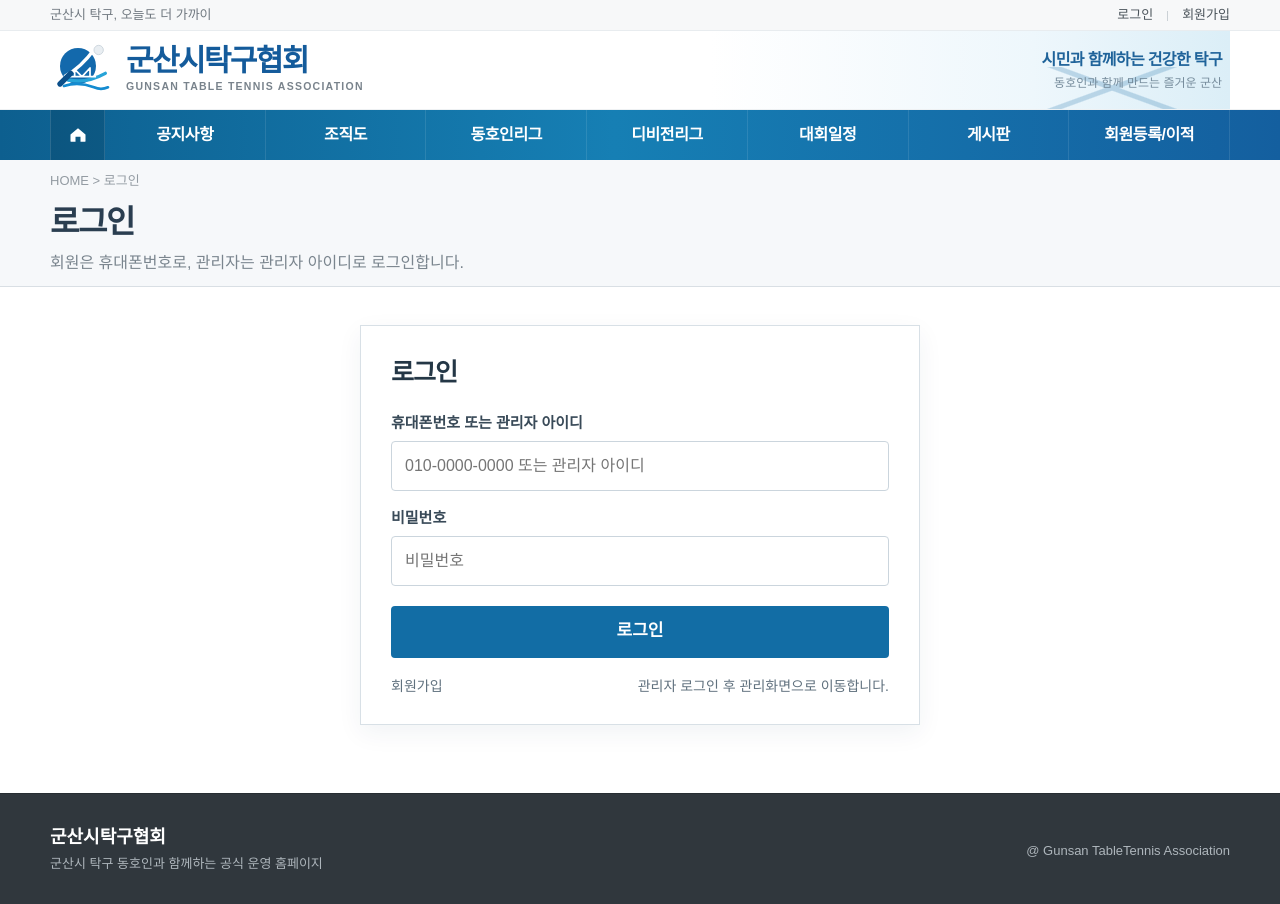
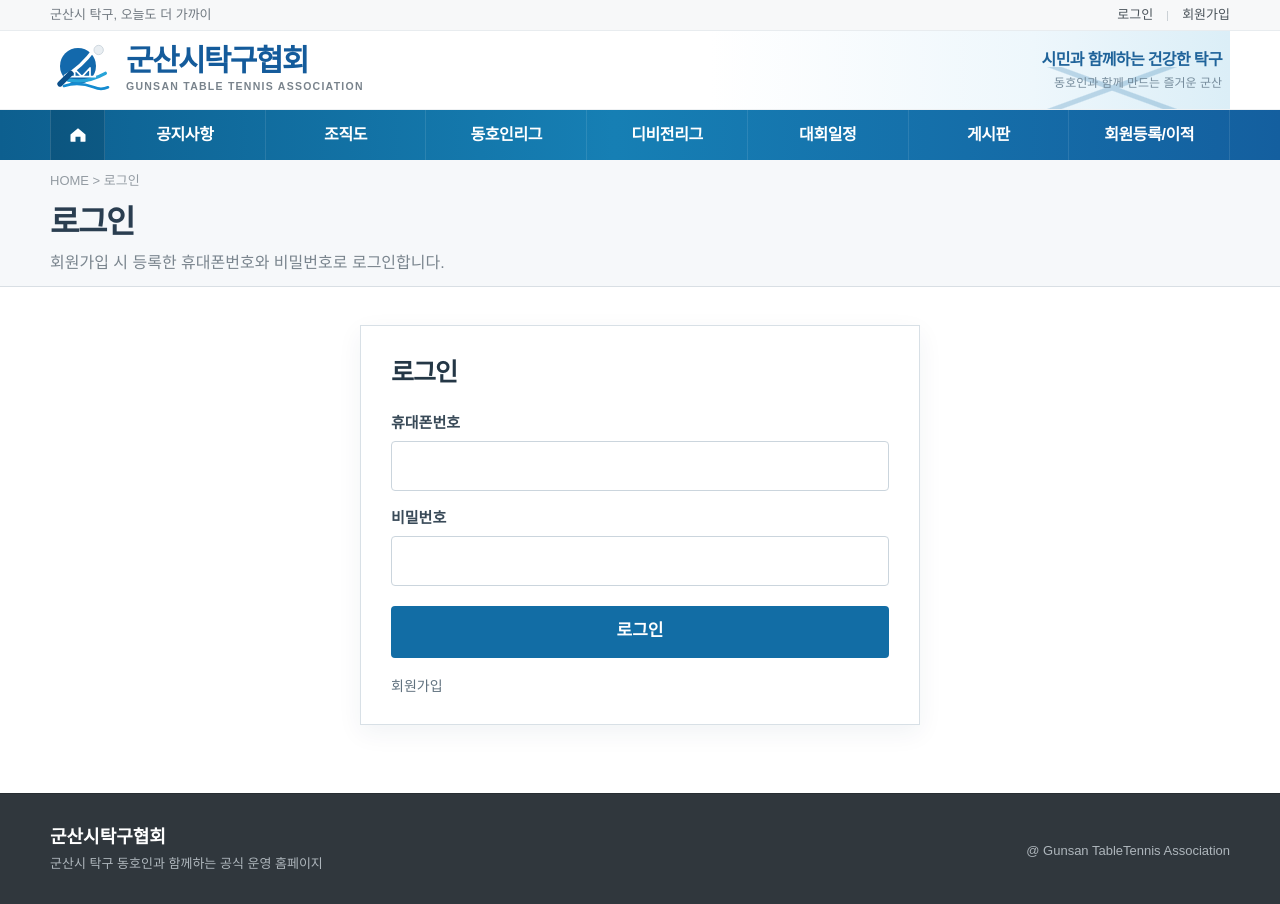
Before and after one commit to Aprasaks/gunsan-table-tennis-association, a Next.js app: page /login in a window 1280 px wide. Built offline with nearby package versions, Linux system fonts and the light colour scheme.

Commit message:
로그인 화면에서 관리자 안내와 placeholder 제거

```diff
--- a/src/app/login/page.tsx
+++ b/src/app/login/page.tsx
@@ -24,10 +24,10 @@ export default function LoginPage() {
         headers: { 'Content-Type': 'application/json' },
         body: JSON.stringify({ username: loginValue.toLowerCase(), password }),
       });
-      const result = await response.json().catch(() => ({ ok: false, message: '관리자 로그인 처리 중 오류가 발생했습니다.' })) as { ok: boolean; message?: string };
+      const result = await response.json().catch(() => ({ ok: false, message: '로그인 처리 중 오류가 발생했습니다.' })) as { ok: boolean; message?: string };
 
       if (!response.ok || !result.ok) {
-        setMessage(result.message ?? '관리자 로그인에 실패했습니다.');
+        setMessage(result.message ?? '로그인에 실패했습니다.');
         return;
       }
 
@@ -59,7 +59,7 @@ export default function LoginPage() {
         <div className="siteShell subHeroInner">
           <span className="crumb">HOME &gt; 로그인</span>
           <h1>로그인</h1>
-          <p>회원은 휴대폰번호로, 관리자는 관리자 아이디로 로그인합니다.</p>
+          <p>회원가입 시 등록한 휴대폰번호와 비밀번호로 로그인합니다.</p>
         </div>
       </section>
 
@@ -69,18 +69,17 @@ export default function LoginPage() {
           {message && <p className={styles.message}>{message}</p>}
 
           <div className={styles.row}>
-            <label htmlFor="identifier">휴대폰번호 또는 관리자 아이디</label>
-            <input id="identifier" type="text" value={identifier} onChange={(e) => setIdentifier(e.target.value)} placeholder="010-0000-0000 또는 관리자 아이디" autoComplete="username" />
+            <label htmlFor="identifier">휴대폰번호</label>
+            <input id="identifier" type="text" value={identifier} onChange={(e) => setIdentifier(e.target.value)} autoComplete="username" />
           </div>
           <div className={styles.row}>
             <label htmlFor="password">비밀번호</label>
-            <input id="password" type="password" value={password} onChange={(e) => setPassword(e.target.value)} placeholder="비밀번호" autoComplete="current-password" />
+            <input id="password" type="password" value={password} onChange={(e) => setPassword(e.target.value)} autoComplete="current-password" />
           </div>
 
           <button type="submit" className={styles.action}>로그인</button>
           <div className={styles.links}>
             <Link href="/signup">회원가입</Link>
-            <span>관리자 로그인 후 관리화면으로 이동합니다.</span>
           </div>
         </form>
       </div>
```
